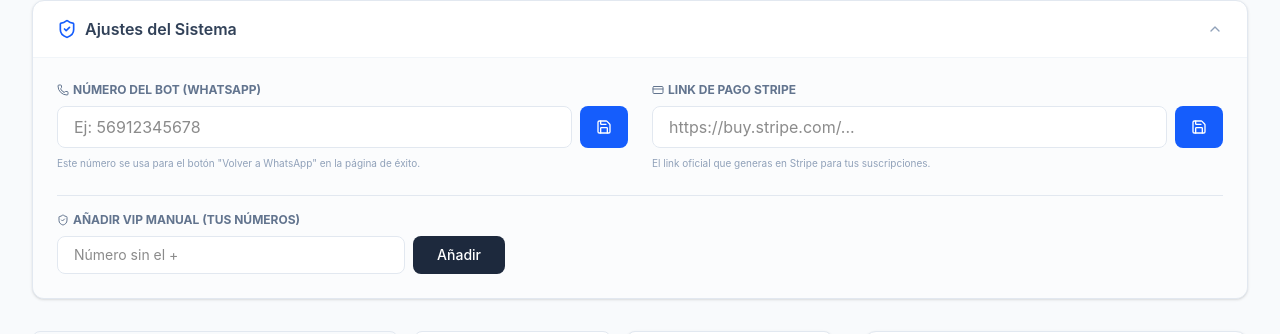
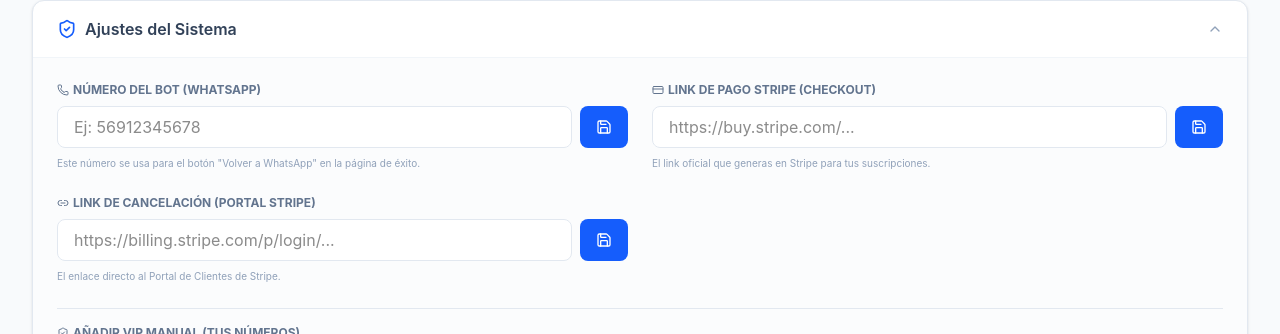
Before and after one commit to cesar20984/biblia-bot-subscriptions, a Next.js app: page /dashboard in a window 1280 px wide. Both pictures are taken after a click on the button "Ajustes del Sistema". Shown: the part 258-592 px from the top of the page. Built offline with nearby package versions, Linux system fonts and the light colour scheme; no server answers; the database is empty.

Commit message:
Update Stripe cancellation link and add to settings UI

```diff
--- /dev/null
+++ b/prisma/seed-links.ts
@@ -0,0 +1,31 @@
+import { PrismaClient } from '@prisma/client';
+
+const prisma = new PrismaClient();
+
+async function main() {
+    const cancelLink = 'https://billing.stripe.com/p/login/4gM6oHdYZ8OBcM2ePy8AE00';
+
+    const settings = await prisma.botSettings.upsert({
+        where: { id: 1 },
+        update: {
+            stripeCancelLink: cancelLink
+        },
+        create: {
+            id: 1,
+            botNumber: '',
+            stripePaymentLink: '',
+            stripeCancelLink: cancelLink
+        }
+    });
+
+    console.log('✅ Settings updated with cancel link:', settings.stripeCancelLink);
+}
+
+main()
+    .catch((e) => {
+        console.error(e);
+        process.exit(1);
+    })
+    .finally(async () => {
+        await prisma.$disconnect();
+    });
--- a/src/app/actions/settings-actions.ts
+++ b/src/app/actions/settings-actions.ts
@@ -15,7 +15,7 @@ export async function updateBotNumber(number: string) {
             });
         } else {
             await prisma.botSettings.create({
-                data: { id: 1, botNumber: number, stripePaymentLink: '' }
+                data: { id: 1, botNumber: number, stripePaymentLink: '', stripeCancelLink: '' }
             });
         }
         revalidatePath('/dashboard');
@@ -37,13 +37,35 @@ export async function updateStripeLink(link: string) {
             });
         } else {
             await prisma.botSettings.create({
-                data: { id: 1, botNumber: '', stripePaymentLink: link }
+                data: { id: 1, botNumber: '', stripePaymentLink: link, stripeCancelLink: '' }
             });
         }
         revalidatePath('/dashboard');
         return { success: true };
     } catch (error) {
         console.error('Error updating stripe link:', error);
+        return { success: false };
+    }
+}
+
+export async function updateStripeCancelLink(link: string) {
+    try {
+        console.log('Updating stripe cancel link to:', link);
+        const exists = await prisma.botSettings.findUnique({ where: { id: 1 } });
+        if (exists) {
+            await prisma.botSettings.update({
+                where: { id: 1 },
+                data: { stripeCancelLink: link }
+            });
+        } else {
+            await prisma.botSettings.create({
+                data: { id: 1, botNumber: '', stripePaymentLink: '', stripeCancelLink: link }
+            });
+        }
+        revalidatePath('/dashboard');
+        return { success: true };
+    } catch (error) {
+        console.error('Error updating stripe cancel link:', error);
         return { success: false };
     }
 }
@@ -55,11 +77,12 @@ export async function getBotSettings() {
         });
         return {
             botNumber: settings?.botNumber || '',
-            stripePaymentLink: settings?.stripePaymentLink || ''
+            stripePaymentLink: settings?.stripePaymentLink || '',
+            stripeCancelLink: settings?.stripeCancelLink || ''
         };
     } catch (error) {
         console.error('Error fetching bot settings:', error);
-        return { botNumber: '', stripePaymentLink: '' };
+        return { botNumber: '', stripePaymentLink: '', stripeCancelLink: '' };
     }
 }
 
--- a/src/app/dashboard/page.tsx
+++ b/src/app/dashboard/page.tsx
@@ -64,7 +64,7 @@ export default async function DashboardPage({
     const stats = await getStats();
     let subscribers = await getSubscribers();
     const todayLogs = await getMessageLogs();
-    const { botNumber, stripePaymentLink } = await getBotSettings();
+    const { botNumber, stripePaymentLink, stripeCancelLink } = await getBotSettings();
 
     // Mapear logs para búsqueda rápida
     const logsMap = new Map(todayLogs.map(log => [log.phone, log.count]));
@@ -161,7 +161,11 @@ export default async function DashboardPage({
                 </div>
 
                 <div className="mb-8">
-                    <BotNumberEditor initialNumber={botNumber} initialStripeLink={stripePaymentLink} />
+                    <BotNumberEditor
+                        initialNumber={botNumber}
+                        initialStripeLink={stripePaymentLink}
+                        initialStripeCancelLink={stripeCancelLink}
+                    />
                 </div>
 
                 <div className="grid grid-cols-1 lg:grid-cols-3 gap-8">
--- a/src/components/BotNumberEditor.tsx
+++ b/src/components/BotNumberEditor.tsx
@@ -1,17 +1,19 @@
 'use client';
 
 import { useState } from 'react';
-import { updateBotNumber, updateStripeLink, addManualVip } from '@/app/actions/settings-actions';
-import { Phone, Save, Loader2, ChevronDown, ChevronUp, ShieldCheck, CreditCard } from 'lucide-react';
+import { updateBotNumber, updateStripeLink, updateStripeCancelLink, addManualVip } from '@/app/actions/settings-actions';
+import { Phone, Save, Loader2, ChevronDown, ChevronUp, ShieldCheck, CreditCard, Link2 } from 'lucide-react';
 
 interface BotNumberEditorProps {
     initialNumber: string;
     initialStripeLink: string;
+    initialStripeCancelLink: string;
 }
 
-export default function BotNumberEditor({ initialNumber, initialStripeLink }: BotNumberEditorProps) {
+export default function BotNumberEditor({ initialNumber, initialStripeLink, initialStripeCancelLink }: BotNumberEditorProps) {
     const [botNumber, setBotNumber] = useState(initialNumber);
     const [stripeLink, setStripeLink] = useState(initialStripeLink);
+    const [stripeCancelLink, setStripeCancelLink] = useState(initialStripeCancelLink);
     const [vipPhone, setVipPhone] = useState('');
     const [loading, setLoading] = useState(false);
     const [isOpen, setIsOpen] = useState(false);
@@ -34,6 +36,17 @@ export default function BotNumberEditor({ initialNumber, initialStripeLink }: Bo
             alert('Link de Stripe actualizado');
         } else {
             alert('Error al actualizar link');
+        }
+        setLoading(false);
+    };
+
+    const handleSaveStripeCancelLink = async () => {
+        setLoading(true);
+        const res = await updateStripeCancelLink(stripeCancelLink);
+        if (res.success) {
+            alert('Link de cancelación actualizado');
+        } else {
+            alert('Error al actualizar link de cancelación');
         }
         setLoading(false);
     };
@@ -96,7 +109,7 @@ export default function BotNumberEditor({ initialNumber, initialStripeLink }: Bo
                         <div className="space-y-2">
                             <label className="text-xs font-bold text-slate-500 uppercase flex items-center gap-1">
                                 <CreditCard className="w-3 h-3" />
-                                Link de Pago Stripe
+                                Link de Pago Stripe (Checkout)
                             </label>
                             <div className="flex gap-2">
                                 <input
@@ -115,6 +128,31 @@ export default function BotNumberEditor({ initialNumber, initialStripeLink }: Bo
                                 </button>
                             </div>
                             <p className="text-[10px] text-slate-400">El link oficial que generas en Stripe para tus suscripciones.</p>
+                        </div>
+
+                        {/* Stripe Cancel Link */}
+                        <div className="space-y-2">
+                            <label className="text-xs font-bold text-slate-500 uppercase flex items-center gap-1">
+                                <Link2 className="w-3 h-3" />
+                                Link de Cancelación (Portal Stripe)
+                            </label>
+                            <div className="flex gap-2">
+                                <input
+                                    type="text"
+                                    value={stripeCancelLink}
+                                    onChange={(e) => setStripeCancelLink(e.target.value)}
+                                    placeholder="https://billing.stripe.com/p/login/..."
+                                    className="flex-1 px-4 py-2 border border-slate-200 rounded-lg focus:outline-none focus:ring-2 focus:ring-blue-500 bg-white"
+                                />
+                                <button
+                                    onClick={handleSaveStripeCancelLink}
+                                    disabled={loading}
+                                    className="px-4 py-2 bg-blue-600 text-white rounded-lg hover:bg-blue-700 transition-colors disabled:opacity-50 flex items-center gap-2"
+                                >
+                                    {loading ? <Loader2 className="w-4 h-4 animate-spin" /> : <Save className="w-4 h-4" />}
+                                </button>
+                            </div>
+                            <p className="text-[10px] text-slate-400">El enlace directo al Portal de Clientes de Stripe.</p>
                         </div>
                     </div>
 
```
Also changed, not shown: 1 other file (tests, documents, lock files or other folders).
